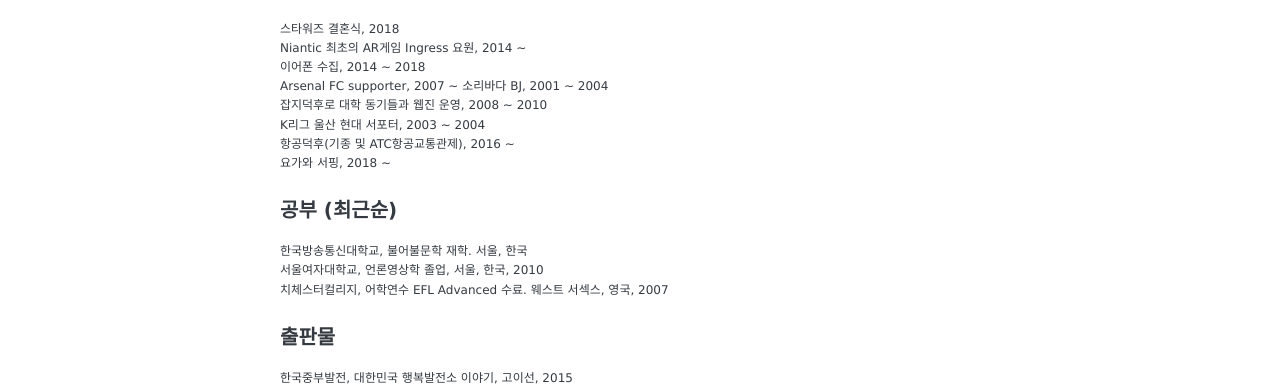
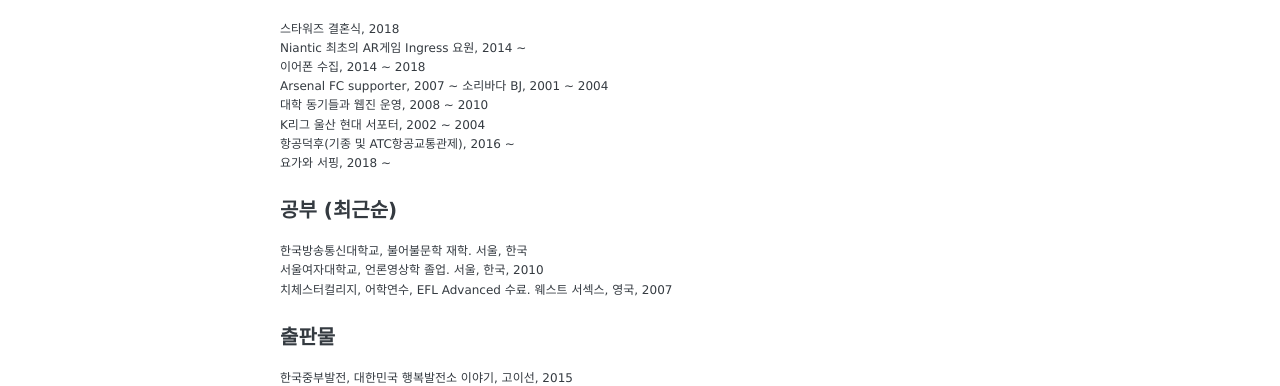
Before and after one commit to surfingsloth/surfingsloth.github.io, a Jekyll site: the page built from cv.md, in a window 1280 px wide and 900 px high, scrolled down 1806 px. Shown: the part 172-558 px from the top of the window. Built offline with Jekyll 4.4.1, drawn with Linux system fonts in a browser that asks for light colours.

Commit message:
Update cv.md

```diff
--- a/cv.md
+++ b/cv.md
@@ -73,8 +73,8 @@
 이어폰 수집, 2014 ~ 2018<br/>
 Arsenal FC supporter, 2007 ~
 소리바다 BJ, 2001 ~ 2004<br/>
-잡지덕후로 대학 동기들과 웹진 <eye-C> 운영, 2008 ~ 2010<br/>
-K리그 울산 현대 서포터, 2003 ~ 2004<br/>
+대학 동기들과 웹진 <eye-C> 운영, 2008 ~ 2010<br/>
+K리그 울산 현대 서포터, 2002 ~ 2004<br/>
 항공덕후(기종 및 ATC항공교통관제), 2016 ~<br/>
 요가와 서핑, 2018 ~<br/>
 
@@ -83,8 +83,8 @@
 ### 공부 (최근순)
 
 한국방송통신대학교, 불어불문학 재학. 서울, 한국<br/>
-서울여자대학교, 언론영상학 졸업, 서울, 한국, 2010<br/>
-치체스터컬리지, 어학연수 EFL Advanced 수료. 웨스트 서섹스, 영국, 2007
+서울여자대학교, 언론영상학 졸업. 서울, 한국, 2010<br/>
+치체스터컬리지, 어학연수, EFL Advanced 수료. 웨스트 서섹스, 영국, 2007
 
 
 ### 출판물
@@ -93,7 +93,6 @@
 서울특별시, 서울을 부탁해! 명탐정 스컹크, 고이선, 2015
 
 
-
 ### 언어 및 기술
 
 IELTS, Overall 7, Listening 8, Reading 7, Writing 6, Speaking 8, 2016<br/>
```
